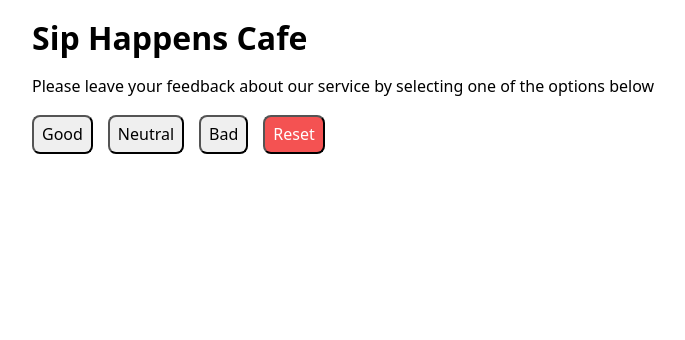
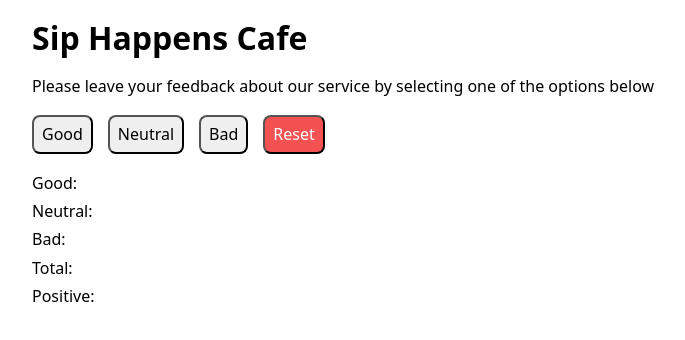
Before and after one commit to Developer-Mykhailo/test-2-react-project, a React (Vite) app: page / in a window 1280 px wide. Shown: the top 340 px of the page, without its empty margins (23-708 px from the left). Built offline with nearby package versions, Linux system fonts and the light colour scheme.

Commit message:
add Feedback

```diff
--- a/src/App.jsx
+++ b/src/App.jsx
@@ -1,5 +1,6 @@
 import Container from "./components/Container/Container";
 import Description from "./components/Description/Description";
+import Feedback from "./components/Feedback/Feedback";
 import Options from "./components/Options/Options";
 
 function App() {
@@ -8,6 +9,8 @@
       <Description />
 
       <Options />
+
+      <Feedback />
     </Container>
   );
 }
--- /dev/null
+++ b/src/components/Feedback/Feedback.jsx
@@ -0,0 +1,15 @@
+import s from "./Feedback.module.css";
+
+const Feedback = () => {
+  return (
+    <div className={s.feedback_wrap}>
+      <p>Good: </p>
+      <p>Neutral: </p>
+      <p>Bad: </p>
+      <p>Total: </p>
+      <p>Positive: </p>
+    </div>
+  );
+};
+
+export default Feedback;
--- /dev/null
+++ b/src/components/Feedback/Feedback.module.css
@@ -0,0 +1,3 @@
+.feedback_wrap p:not(:last-child) {
+  margin-bottom: 10px;
+}
--- a/src/components/Options/Options.module.css
+++ b/src/components/Options/Options.module.css
@@ -1,3 +1,7 @@
+.options_wrap {
+  margin-bottom: 20px;
+}
+
 .options_wrap button:not(:last-child) {
   margin-right: 15px;
 }
```
